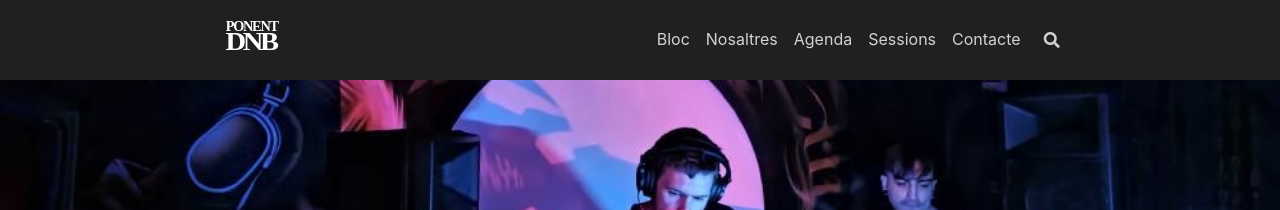
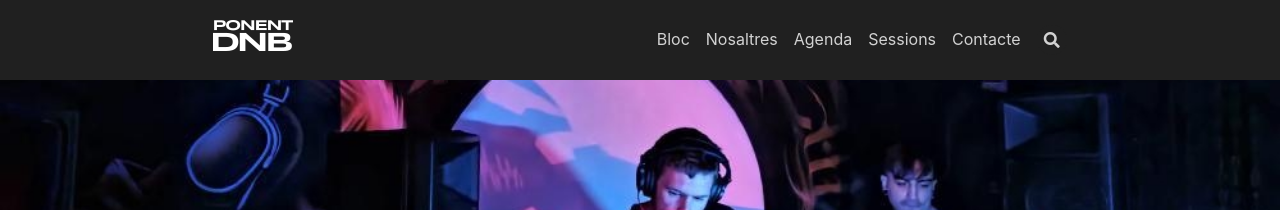
Before and after one commit to ponentdnb/ponentdnb.com, a Jekyll site: the page built from index.html, in a window 1280 px wide. Shown: the top 210 px of the page. Built offline with Jekyll 4.4.1, drawn with Linux system fonts in a browser that asks for light colours; nearby versions of some CDN libraries; the list of posts is cut into pages by our own code.

Commit message:
use raster logo

```diff
--- a/_includes/header.html
+++ b/_includes/header.html
@@ -11,7 +11,7 @@
           {%- assign _paths_root = site.paths.root | default: site.data.variables.default.paths.root  -%}
           {%- include snippets/get-nav-url.html path=_paths_root -%}
           {%- if site.title -%}
-            <a title="{%- if site.description -%}{{ site.description }}{%- endif -%}" href="{{ __return }}">{%- include svg/logo.svg -%}</a>
+            <a title="{%- if site.description -%}{{ site.description }}{%- endif -%}" href="{{ __return }}"><img src="/assets/images/logo/logo.png" alt="Ponent DNB" style="width: 80px; height: auto" /></a>
           {%- endif -%}
         </div>
         {%- if site.search.provider -%}
```
Also changed, not shown: assets/images/logo/logo.png (added).
